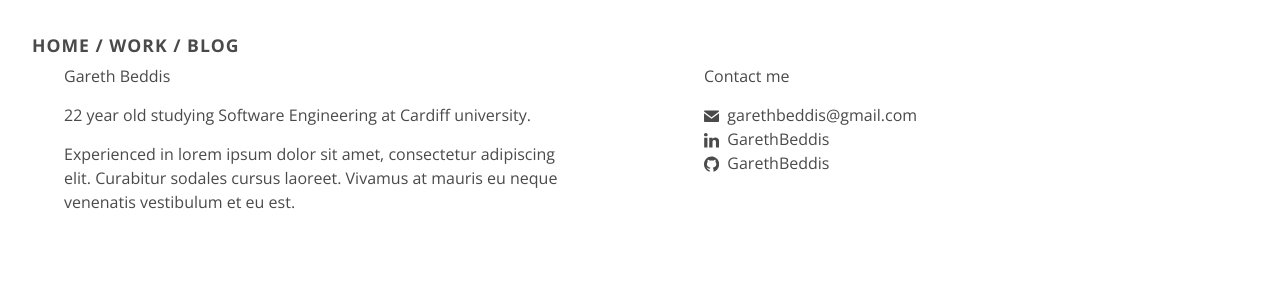
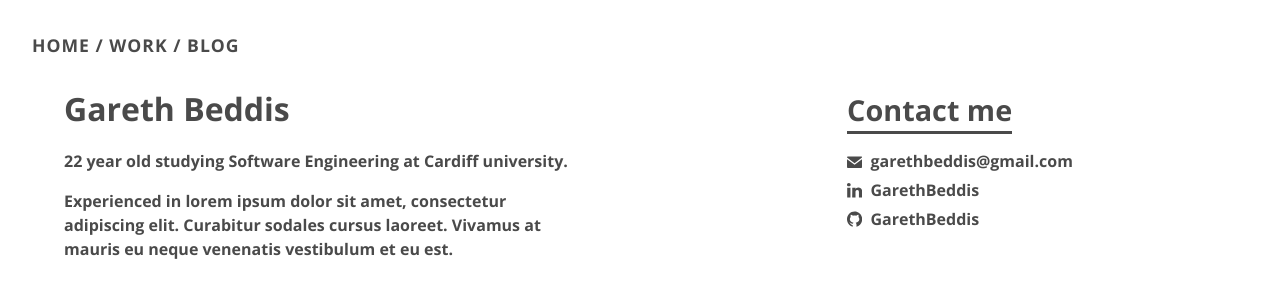
Before and after one commit to GarethBeddis/garethbeddis.github.io, a Jekyll site: the page built from index.html, in a window 1280 px wide. Shown: the top 300 px of the page. Built offline with Jekyll 4.4.1, drawn with Linux system fonts in a browser that asks for light colours.

Commit message:
Styled heading classes

```diff
--- a/_includes/contact.html
+++ b/_includes/contact.html
@@ -1,6 +1,6 @@
 <div class="section section-text lg-6 sm-12">
     <div class="inner">
-      <h2>Contact me</h2>
+      <h2 class="underline">Contact me</h2>
       <ul>
         <li><a href="mailto:{{ site.email }}">{% include svg/envelope.svg %} {{ site.email }}</a></li>
         <li><a href="https://www.linkedin.com/in/{{ site.social_profile }}">{% include svg/linkedin.svg %} {{ site.social_profile }}</a></li>
--- a/_sass/_base.scss
+++ b/_sass/_base.scss
@@ -19,9 +19,16 @@ h1, h2, h3, h4, h5, h6,
 p, blockquote, pre,
 ul, ol, dl, figure {
   margin-bottom: 10px;
+  font-weight: 700;
   @media only screen and (min-height:37.5em) {
       margin-bottom: 15px;
   }
+}
+h1 {
+  font-size: 2em;
+}
+h2 {
+  font-size: 1.8em;
 }
 a {
   color: $dark;
@@ -30,3 +37,6 @@ a {
     color: $dark;
   }
 }
+li {
+  margin-bottom: 0.3em;
+}
--- a/_sass/_header.scss
+++ b/_sass/_header.scss
@@ -7,7 +7,6 @@
     z-index:5;
 
 }
-
 .navbar ul {
     font-size:1.1em;
     font-weight:900;
--- a/_sass/_reset.scss
+++ b/_sass/_reset.scss
@@ -1,5 +1,4 @@
-html, body, div, span, applet, object, iframe,
-h1, h2, h3, h4, h5, h6, p, blockquote, pre,
+html, body, div, span, applet, object, iframe, blockquote, pre,
 a, abbr, acronym, address, big, cite, code,
 del, dfn, em, img, ins, kbd, q, s, samp,
 small, strike, strong, sub, sup, tt, var,
--- a/_sass/_section.scss
+++ b/_sass/_section.scss
@@ -14,11 +14,12 @@
 	vertical-align: top;
 }
 .inner {
-  background-position:center top;
-  background-size:cover;
-  transition: all .2s ease-in-out;
   -webkit-transform: translateZ(0);
   -webkit-transition: all .2s ease-in-out;
+  background-position: center top;
+  background-size: cover;
+	display: inline-block;
+  transition: all .2s ease-in-out;
 }
 .section-text {
   .inner {
@@ -26,6 +27,11 @@
     text-align: left;
     vertical-align: middle;
   }
+}
+.underline {
+	border-bottom: 3px solid #4a4a4a;
+	display: inline-block;
+	font-weight: 900;
 }
 .lg-12 {
   height: 100vh;
```
Lines whose indentation alone changed are shown as unchanged.
